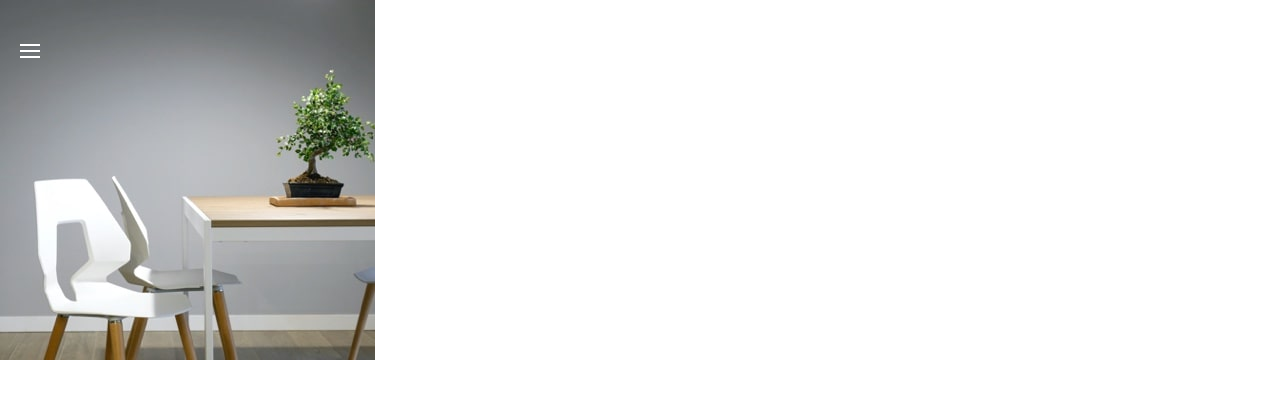
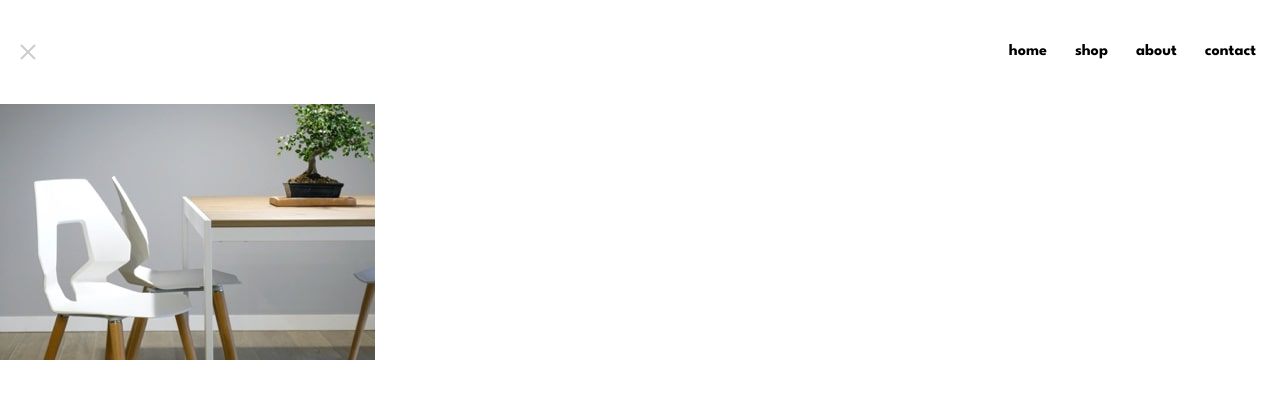
Before and after one commit to aiminnano/FMSRoomHomepage, a React (Vite) app: page / in a window 1280 px wide. Shown: the top 398 px of the page. Built offline with nearby package versions, Linux system fonts and the light colour scheme.

Commit message:
updated the code

```diff
--- a/src/components/Header.jsx
+++ b/src/components/Header.jsx
@@ -1,16 +1,26 @@
 import hamburger from '../../images/icon-hamburger.svg'
 import heroone from '../../images/mobile-image-hero-1.jpg'
+import close from '../../images/icon-close.svg'
+
 function Header(){
     return(
         <>
             <div className="grid place-items-center font-spartan">
                 <div className="w-full max-w-[1440px] flex">
                     <img src={heroone} className='absolute' alt="hero-1" />
-                    <div className='relative flex items-center justify-center w-full text-white text-[30px] p-5 pt-7'>
+                    <div className='hidden relative flex items-center justify-center w-full text-white text-[30px] p-5 pt-7'>
                         <div>room</div>
                         <img src={hamburger} className='absolute left-5' alt="hamburger-icon" />
                     </div>
-
+                    <div className='relative flex items-center justify-end bg-white p-6 pt-10 pb-10 w-full gap-8'>
+                        <img src={close} className='absolute left-5' alt="close-icon" />
+                        <div className='flex items-center justify-center gap-7 font-bold'>
+                            <div>home</div>
+                            <div>shop</div>
+                            <div>about</div>
+                            <div>contact</div>
+                        </div>
+                    </div>
 
 
                 </div>
```
